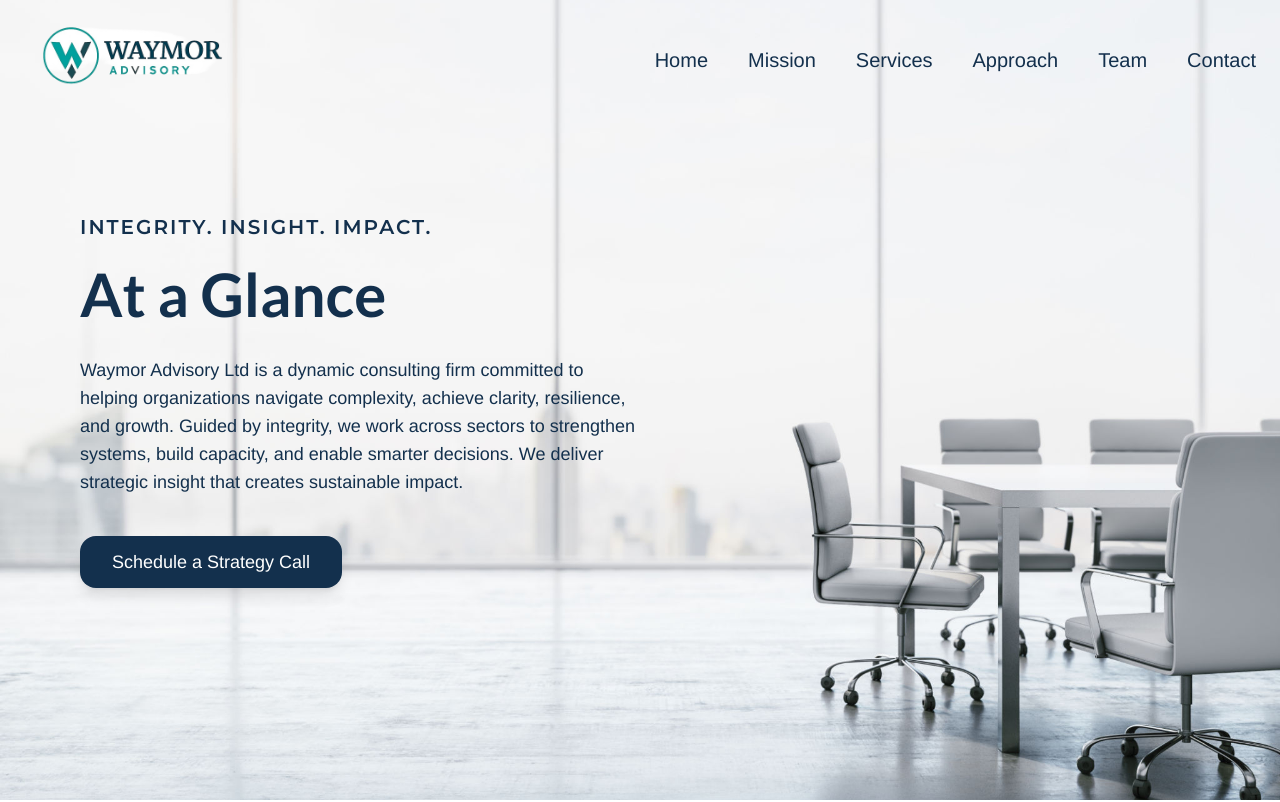
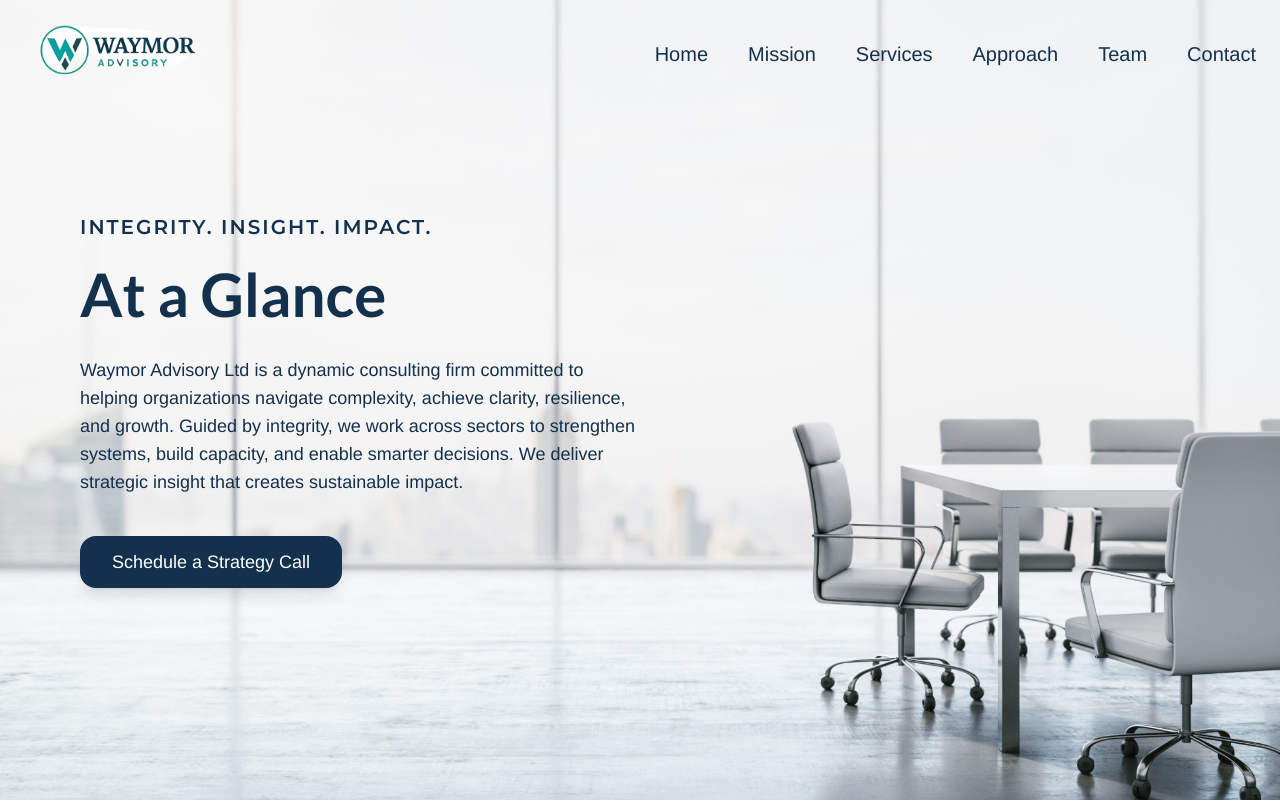
Before and after one commit to amarachi-nwokocha/divine-app, a Next.js app: page / in a window 1280 px wide. Shown: the top 802 px of the page. Built offline with nearby package versions, Linux system fonts and the light colour scheme.

Commit message:
changed the logo size

```diff
--- a/src/app/components/Navbar.tsx
+++ b/src/app/components/Navbar.tsx
@@ -39,7 +39,7 @@ const Navbar = () => {
           <Image
             src="/logo5.png"
             alt="Waymor Logo"
-            width={220}
+            width={190}
             height={60}
             className="object-contain"
           />
```
